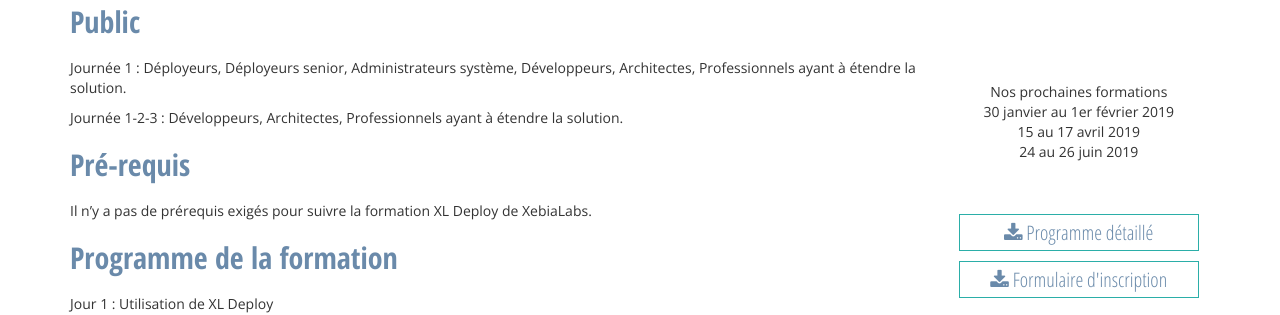
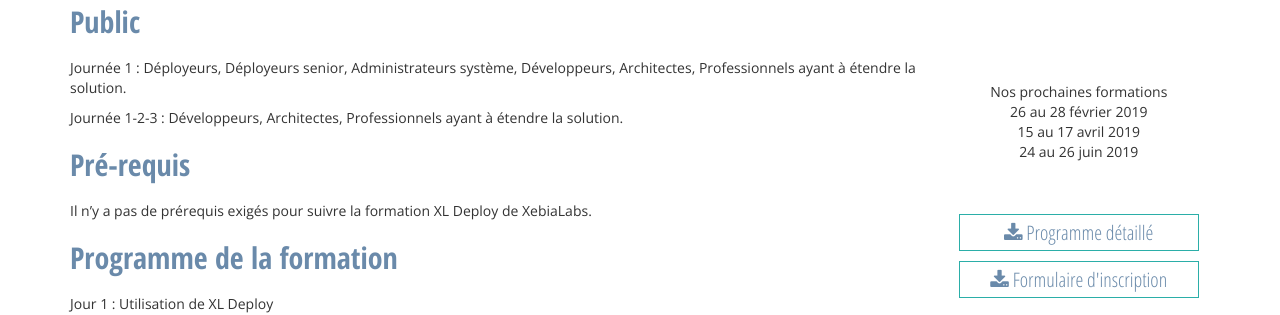
Before and after one commit to wescale/wescale-site, a Jekyll site: the page built from _formations/XL-Deploy.md, in a window 1280 px wide and 900 px high. Shown: the part 249-564 px from the top of the window. Built offline with Jekyll 4.4.1, drawn with Linux system fonts in a browser that asks for light colours; nearby versions of some CDN libraries; comment, search, counter and statistics services are not loaded.

Commit message:
Update XL-Deploy.md

```diff
--- a/_formations/XL-Deploy.md
+++ b/_formations/XL-Deploy.md
@@ -8,7 +8,7 @@
 formateur_img: /images/wewes/avatar.png
 subtitle: |
     Nos prochaines formations<br>
-    30 janvier au 1er février 2019<br>
+    26 au 28 février 2019<br>
     15 au 17 avril 2019<br>
     24 au 26 juin 2019
 pdf: /pdf/Formation-xl-deploy-wescale-xebialabs.pdf
```
